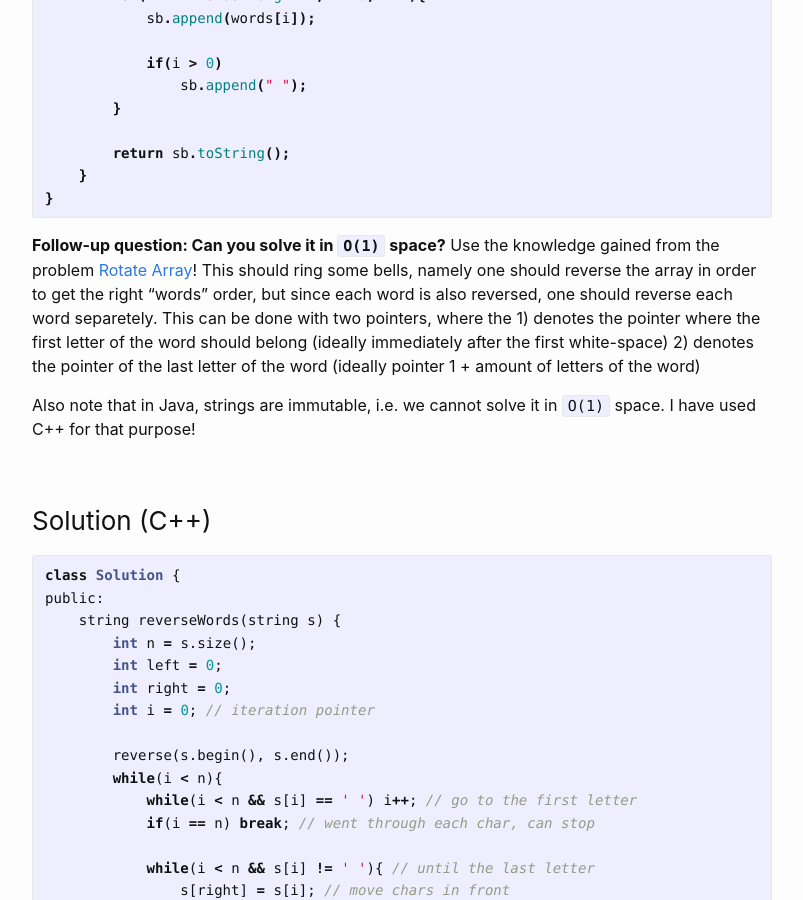
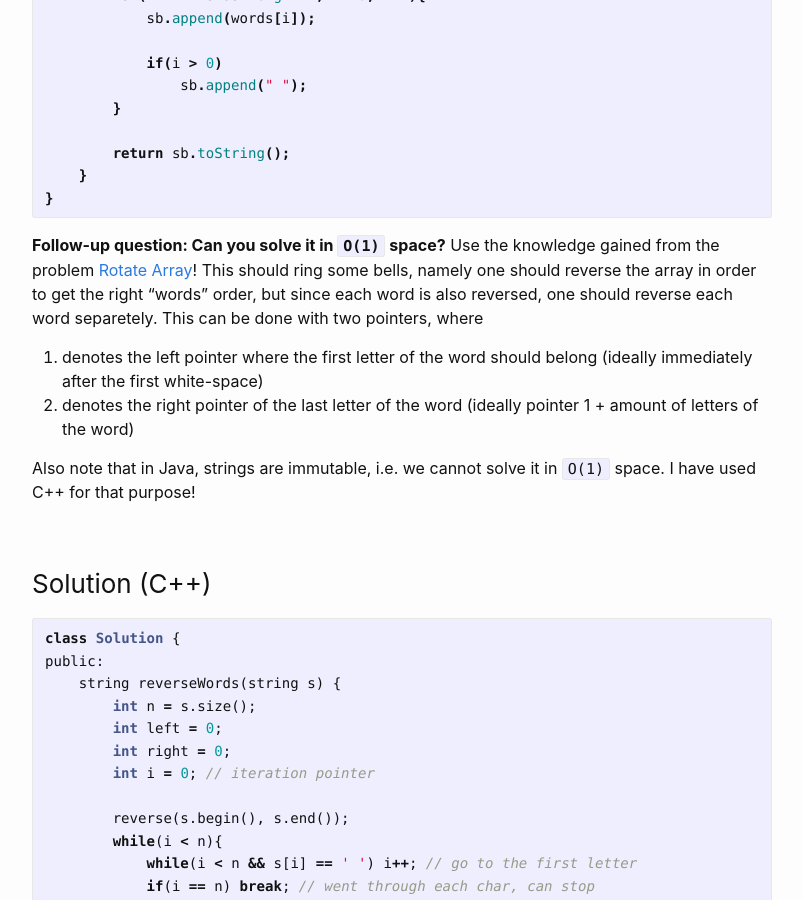
Before and after one commit to wongwil/wongwil.github.io, a Jekyll site: the page built from _posts/2024-06-25-reverse-words.md, in a window 1280 px wide and 900 px high, scrolled down 1202 px. Shown: the whole window, without its empty margins (238-1041 px from the left). Built offline with Jekyll 4.4.1, drawn with Linux system fonts in a browser that asks for light colours; comment, search, counter and statistics services are not loaded.

Commit message:
Update 2024-06-25-reverse-words.md

```diff
--- a/_posts/2024-06-25-reverse-words.md
+++ b/_posts/2024-06-25-reverse-words.md
@@ -53,9 +53,9 @@ class Solution {
 **Follow-up question: Can you solve it in `O(1)` space?**
 Use the knowledge gained from the problem [Rotate Array](https://wongwil.github.io/leetcode/2024/04/18/rotate-array.html)! This should ring some bells,
 namely one should reverse the array in order to get the right "words" order, but since each word is also reversed, one should reverse each word separetely.
-This can be done with two pointers, where the
-1) denotes the pointer where the first letter of the word should belong (ideally immediately after the first white-space)
-2) denotes the pointer of the last letter of the word (ideally pointer 1 + amount of letters of the word)
+This can be done with two pointers, where
+1. denotes the left pointer where the first letter of the word should belong (ideally immediately after the first white-space)
+2. denotes the right pointer of the last letter of the word (ideally pointer 1 + amount of letters of the word)
 
 Also note that in Java, strings are immutable, i.e. we cannot solve it in `O(1)` space. I have used C++ for that purpose!
 
```
